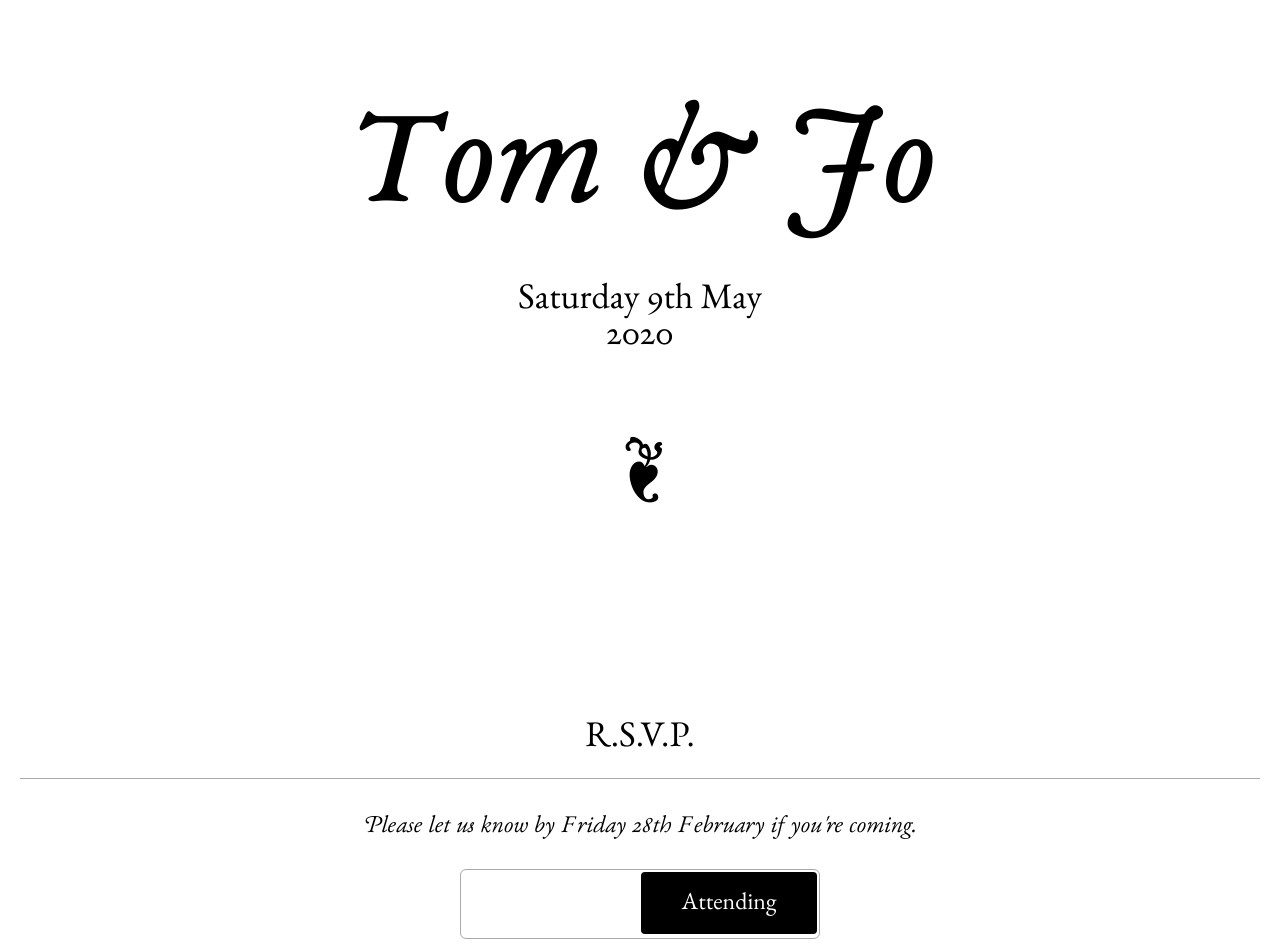
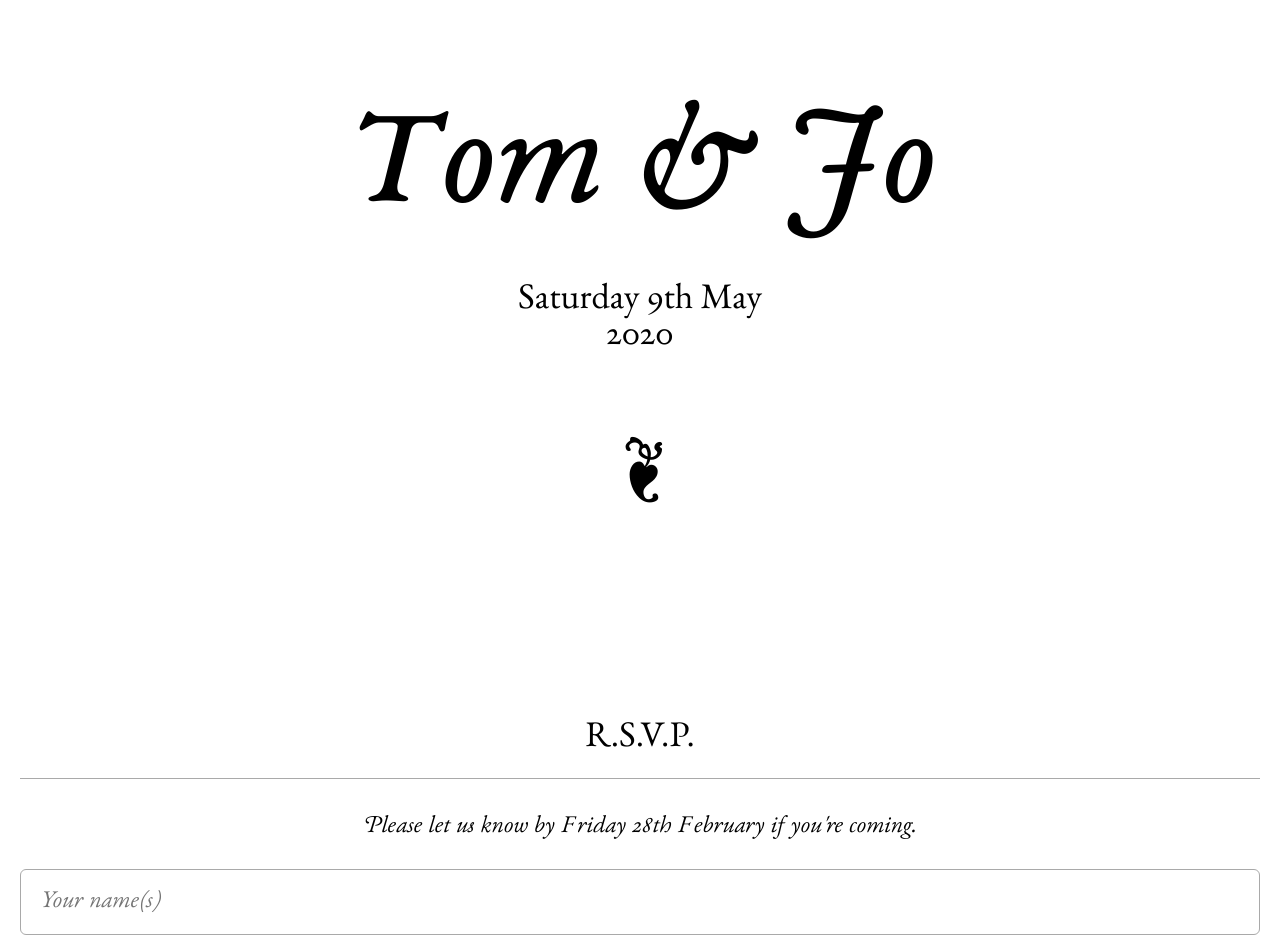
Before and after one commit to tomduckering/jo-and-tom-dot-com, a React (Create React App) app: page / in a window 1280 px wide. Shown: the top 952 px of the page. Built offline with nearby package versions, Linux system fonts and the light colour scheme.

Commit message:
Revert "Add slider toggle to indicate attendance"
This reverts commit e7b3cde4f464d79e7df2d2ae9e0ff5130db9d2ea.

```diff
--- a/src/App.css
+++ b/src/App.css
@@ -138,94 +138,6 @@
     border-color: black;
 }
 
-:root {
-    --slider-width: 180px;
-    --slider-height: 66px;
-    --slider-border-width: 2px;
-    --text-padding: 14px;
-}
-
-/* The switch - the box around the slider */
-.switch {
-    position: relative;
-    display: inline-block;
-    width: calc(var(--slider-width) * 2);
-    /* width: 100%; */
-    height: calc(var(--slider-height) + calc(var(--slider-border-width) * 2));
-}
-
-/* Hide default HTML checkbox */
-.switch input {
-    opacity: 0;
-    width: 0;
-    height: 0;
-}
-
-/* The slider */
-.slider {
-    position: absolute;
-    cursor: pointer;
-    top: 0;
-    left: 0;
-    right: 0;
-    bottom: 0;
-    border-color: darkgrey;
-    border-width: 1px;
-    border-style: solid;
-    -webkit-transition: .4s;
-    transition: .4s;
-    content: "";
-}
-
-.slider:before {
-    position: absolute;
-    content: "Unable to Attend";
-    height: calc(var(--slider-height) - calc(var(--slider-border-width) * 2) - var(--text-padding));
-    width: calc(var(--slider-width) - calc(var(--slider-border-width) * 2));
-    left: calc(var(--slider-border-width) * 2);
-    bottom: calc(var(--slider-border-width) * 2);
-    background-color: darkgrey;
-    color: white;
-    -webkit-transition: .4s;
-    transition: .4s;
-    padding-top: var(--text-padding);
-}
-
-input:checked + .slider {
-    /* background-color: green; */
-
-}
-
-input:focus + .slider {
-/* box-shadow: 0 0 1px green; */
-}
-
-input:checked + .slider:before {
-    content: "Attending";
-    background-color: black;
-    --translation: calc(var(--slider-width) - calc(var(--slider-border-width) * 2));
-    -webkit-transform: translateX(var(--translation));
-    -ms-transform: translateX(var(--translation));
-    transform: translateX(var(--translation));
-}
-
-.slider {
-    border-radius: 6px;
-}
-
-.slider:before {
-    border-radius: 4px;
-}
-
-/* Rounded sliders */
-.slider.round {
-    border-radius: 34px;
-}
-
-.slider.round:before {
-    border-radius: 50%;
-}
-
 section h2 {
     margin-top: 3em;
     font-weight: 500;
--- a/src/App.tsx
+++ b/src/App.tsx
@@ -14,12 +14,6 @@ const App: React.FC = () => {
           <h2>R.S.V.P.</h2>
           <em>Please let us know by Friday 28th February if you're coming.</em>
           <form name="rsvp" action="https://formspree.io/mwkedqrq" method="POST">
-          <p>
-            <label className="switch">
-              <input name="Coming" type="checkbox" defaultChecked={true}></input>
-              <span className="slider"></span>
-              </label>
-            </p>
             <p>
               <input type="text" name="name" placeholder="Your name(s)" />
             </p>
@@ -30,7 +24,7 @@ const App: React.FC = () => {
               <textarea name="notes" placeholder="Let us know of any dietary requirements or needs you have that we can cater for"></textarea>
             </p>
             <p>
-              <button type="submit">Respond</button>
+              <button type="submit">Confirm</button>
             </p>
           </form>
         </section>
```
